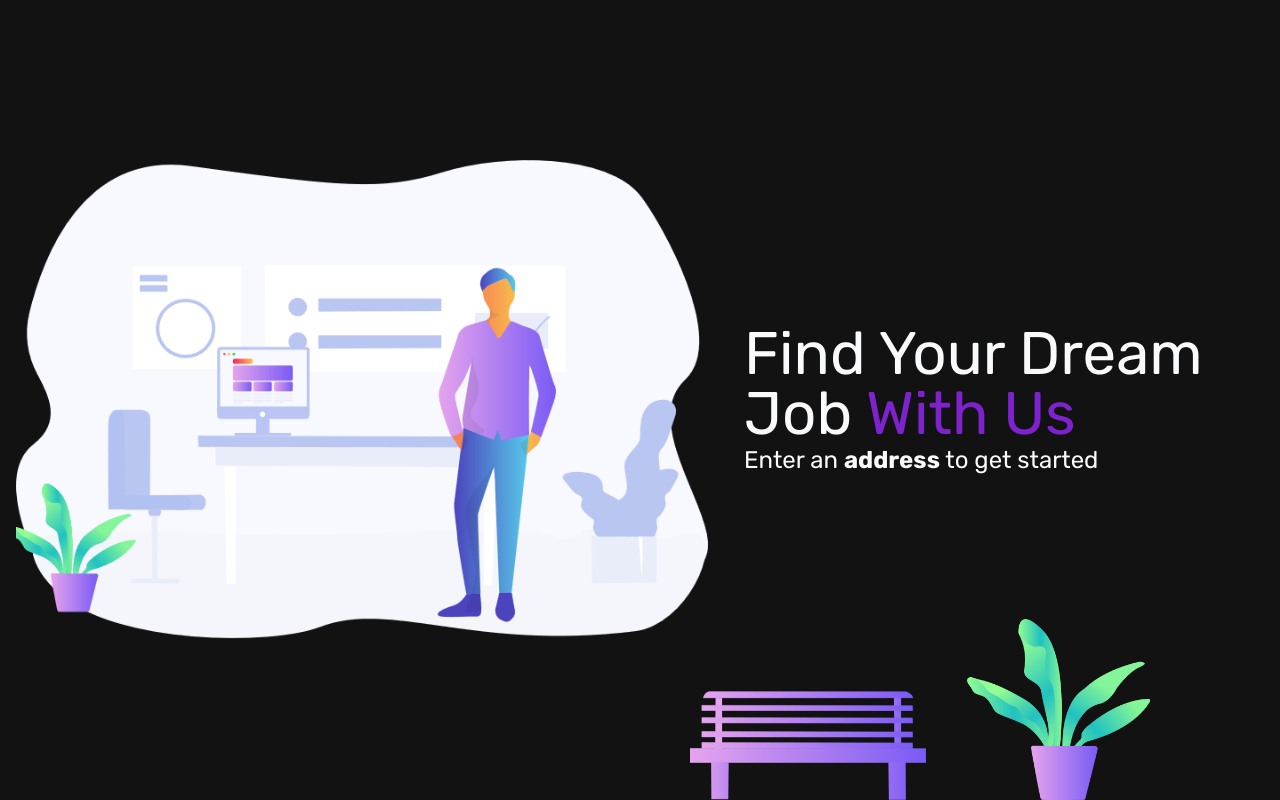
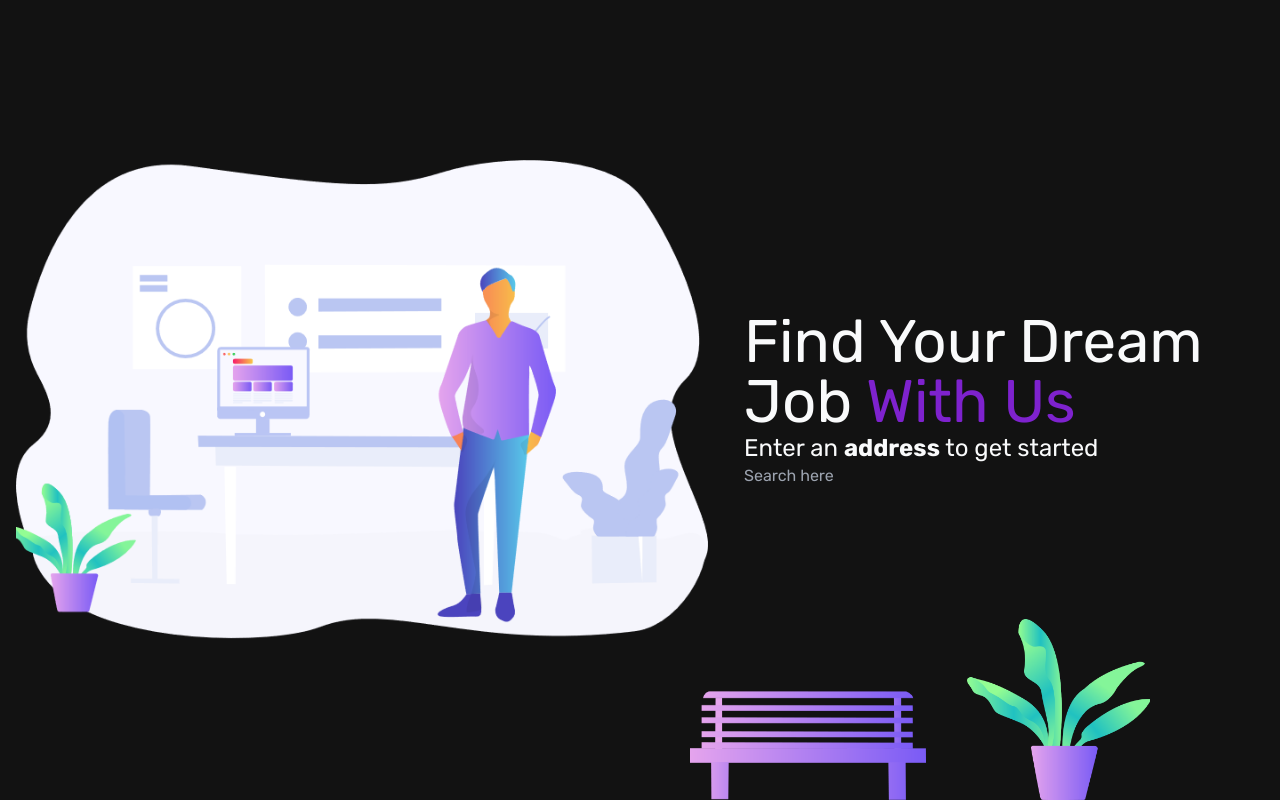
Before and after one commit to TrustfulDev/employer_eval, a React (Create React App) app: page / in a window 1280 px wide. Built offline with nearby package versions, Linux system fonts and the light colour scheme; no server answers; the HTML template or start-up script is replaced by a standard one.

Commit message:
added searchbar to home

```diff
--- a/src/components/Searchbar.jsx
+++ b/src/components/Searchbar.jsx
@@ -1,10 +1,25 @@
+import React, {useState} from 'react'
 
 const Searchbar = () => {
-    return (
-        <div>
-            SEARCHBAR
-        </div>
-    )
+    const [searchInput, setSearchInput] = useState("");
+
+    const handleChange = (e) => {
+        e.preventDefault();
+        setSearchInput(e.target.value);
+    };
+
+    /*if (searchInput.length > 0) {
+    }*/
+
+    return <div>
+
+        <input
+            type="search"
+            placeholder="Search here"
+            onChange={handleChange}
+            value={searchInput} />
+
+    </div>
 }
 
 export default Searchbar;
--- a/src/pages/Home.jsx
+++ b/src/pages/Home.jsx
@@ -1,4 +1,5 @@
 import { hero_illustration, bench, tulip } from "../assets";
+import { Searchbar } from "../components";
 
 const Home = () => {
     return (
@@ -9,7 +10,7 @@ const Home = () => {
                 <h1 className="text-6xl">Find Your Dream Job <span className="text-purple-700">With Us</span></h1>
                 <h2 className="text-2xl">Enter an <b>address</b> to get started</h2>
 
-                {/* Search bar goes here - Most likely a component */}
+                <Searchbar/>
             </div>
 
             <img src={bench} alt='A bench' className="absolute bottom-0 right-[354px] w-[236px] h-auto" />
```
Also changed, not shown: 1 other file (tests, documents, lock files or other folders).
